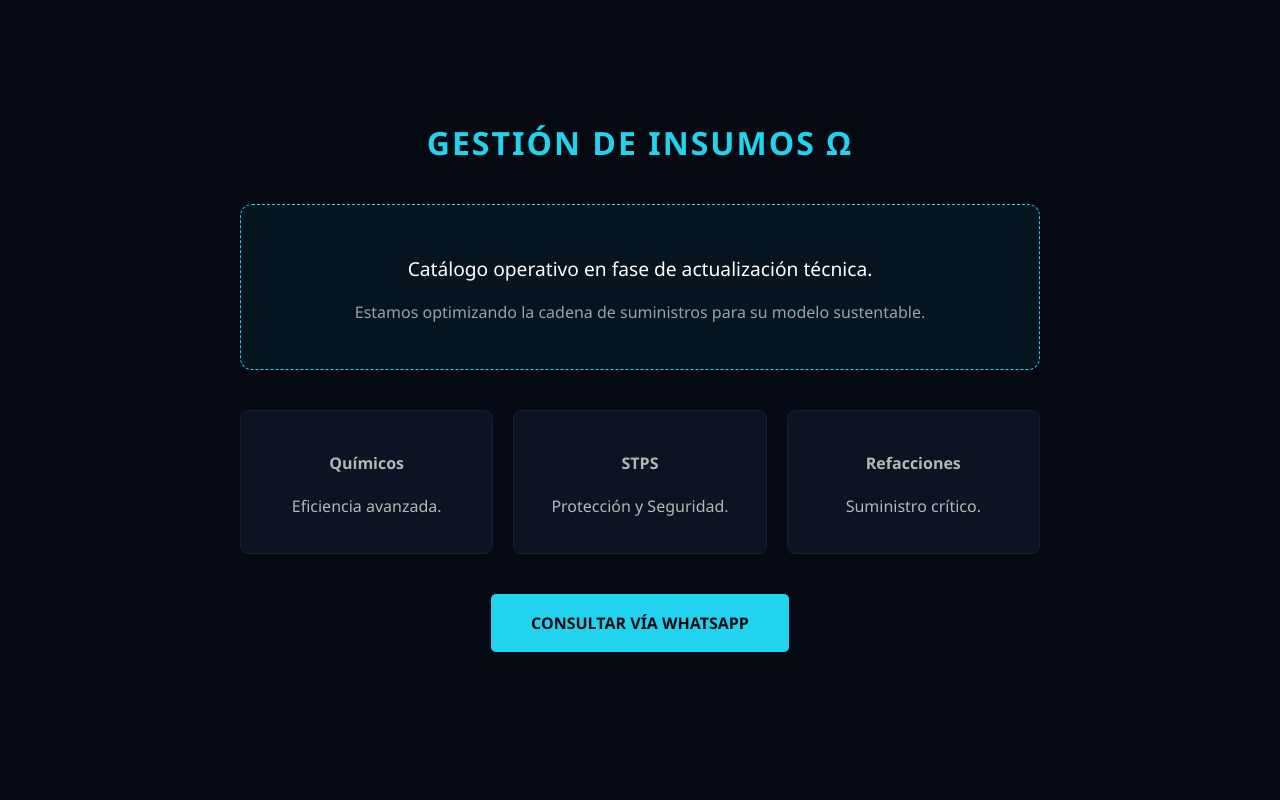
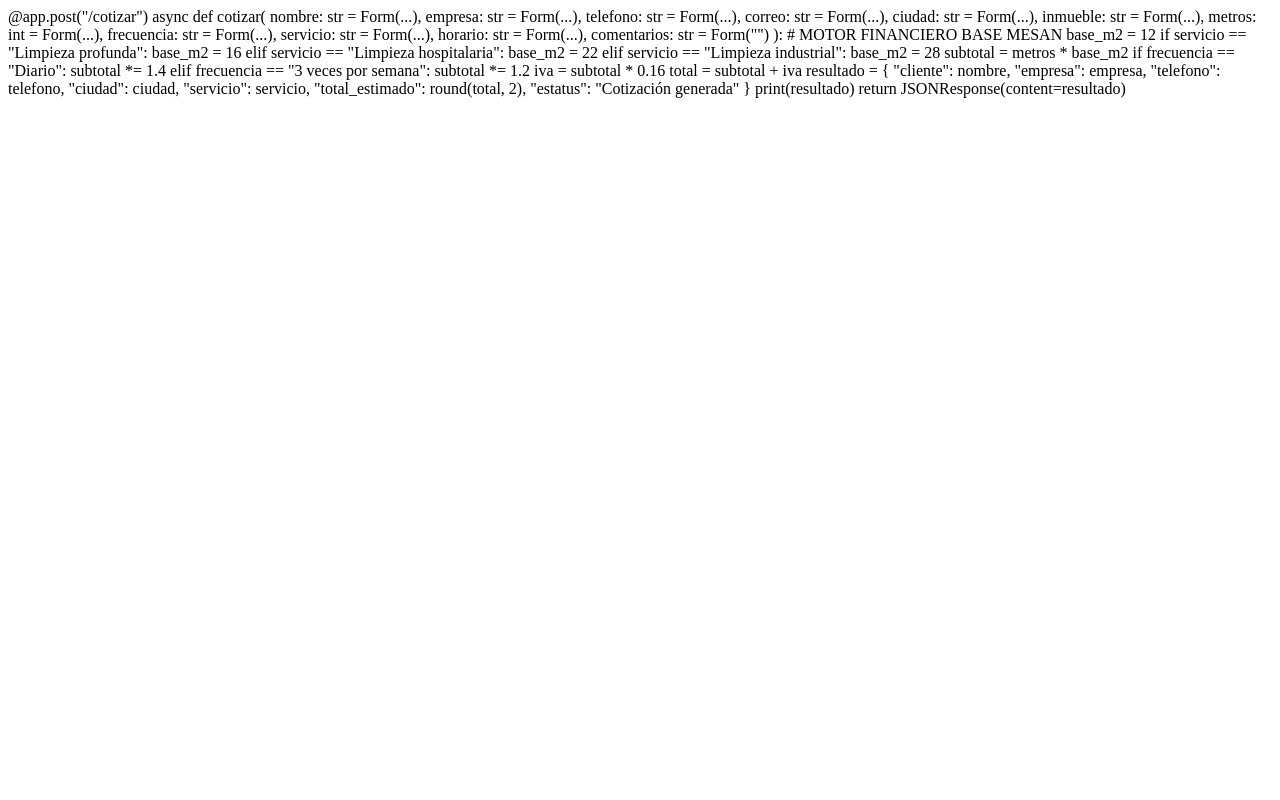
Before and after one commit to manuelsanchezresendiz8-eng/mesan-servicios, a FastAPI app: page /insumos in a window 1280 px wide. Run offline with FastAPI, Linux system fonts and the light colour scheme.

Commit message:
Update insumos.html

```diff
--- a/templates/insumos.html
+++ b/templates/insumos.html
@@ -1,32 +1,53 @@
-<!DOCTYPE html>
-<html lang="es">
-<head>
-    <meta charset="UTF-8">
-    <meta name="viewport" content="width=device-width, initial-scale=1.0">
-    <title>Gestión de Insumos | MESAN Ω</title>
-    <style>
-        body { background: #050a12; color: white; font-family: 'Segoe UI', sans-serif; margin: 0; }
-        .container { max-width: 800px; margin: 80px auto; text-align: center; padding: 20px; }
-        h1 { color: #22d3ee; letter-spacing: 2px; text-transform: uppercase; }
-        .status-box { border: 1px dashed #22d3ee; padding: 30px; margin: 40px 0; border-radius: 12px; background: rgba(34, 211, 238, 0.05); }
-        .grid { display: grid; grid-template-columns: repeat(auto-fit, minmax(200px, 1fr)); gap: 20px; opacity: 0.7; }
-        .card { border: 1px solid #1e293b; padding: 20px; border-radius: 8px; background: #0f172a; }
-        .btn { display: inline-block; background: #22d3ee; color: #050a12; padding: 18px 40px; text-decoration: none; border-radius: 5px; font-weight: bold; margin-top: 40px; }
-    </style>
-</head>
-<body>
-    <div class="container">
-        <h1>Gestión de Insumos Ω</h1>
-        <div class="status-box">
-            <p style="font-size: 1.2rem;">Catálogo operativo en fase de actualización técnica.</p>
-            <p style="color: #94a3b8;">Estamos optimizando la cadena de suministros para su modelo sustentable.</p>
-        </div>
-        <div class="grid">
-            <div class="card"><h4>Químicos</h4><p>Eficiencia avanzada.</p></div>
-            <div class="card"><h4>STPS</h4><p>Protección y Seguridad.</p></div>
-            <div class="card"><h4>Refacciones</h4><p>Suministro crítico.</p></div>
-        </div>
-        <a href="https://wa.me/526861629643?text=Hola%20Manuel%2C%20solicito%20info%20de%20insumos%20MESAN." class="btn">CONSULTAR VÍA WHATSAPP</a>
-    </div>
-</body>
-</html>
+@app.post("/cotizar")
+async def cotizar(
+    nombre: str = Form(...),
+    empresa: str = Form(...),
+    telefono: str = Form(...),
+    correo: str = Form(...),
+    ciudad: str = Form(...),
+    inmueble: str = Form(...),
+    metros: int = Form(...),
+    frecuencia: str = Form(...),
+    servicio: str = Form(...),
+    horario: str = Form(...),
+    comentarios: str = Form("")
+):
+
+    # MOTOR FINANCIERO BASE MESAN
+
+    base_m2 = 12
+
+    if servicio == "Limpieza profunda":
+        base_m2 = 16
+
+    elif servicio == "Limpieza hospitalaria":
+        base_m2 = 22
+
+    elif servicio == "Limpieza industrial":
+        base_m2 = 28
+
+    subtotal = metros * base_m2
+
+    if frecuencia == "Diario":
+        subtotal *= 1.4
+
+    elif frecuencia == "3 veces por semana":
+        subtotal *= 1.2
+
+    iva = subtotal * 0.16
+
+    total = subtotal + iva
+
+    resultado = {
+        "cliente": nombre,
+        "empresa": empresa,
+        "telefono": telefono,
+        "ciudad": ciudad,
+        "servicio": servicio,
+        "total_estimado": round(total, 2),
+        "estatus": "Cotización generada"
+    }
+
+    print(resultado)
+
+    return JSONResponse(content=resultado)
```
